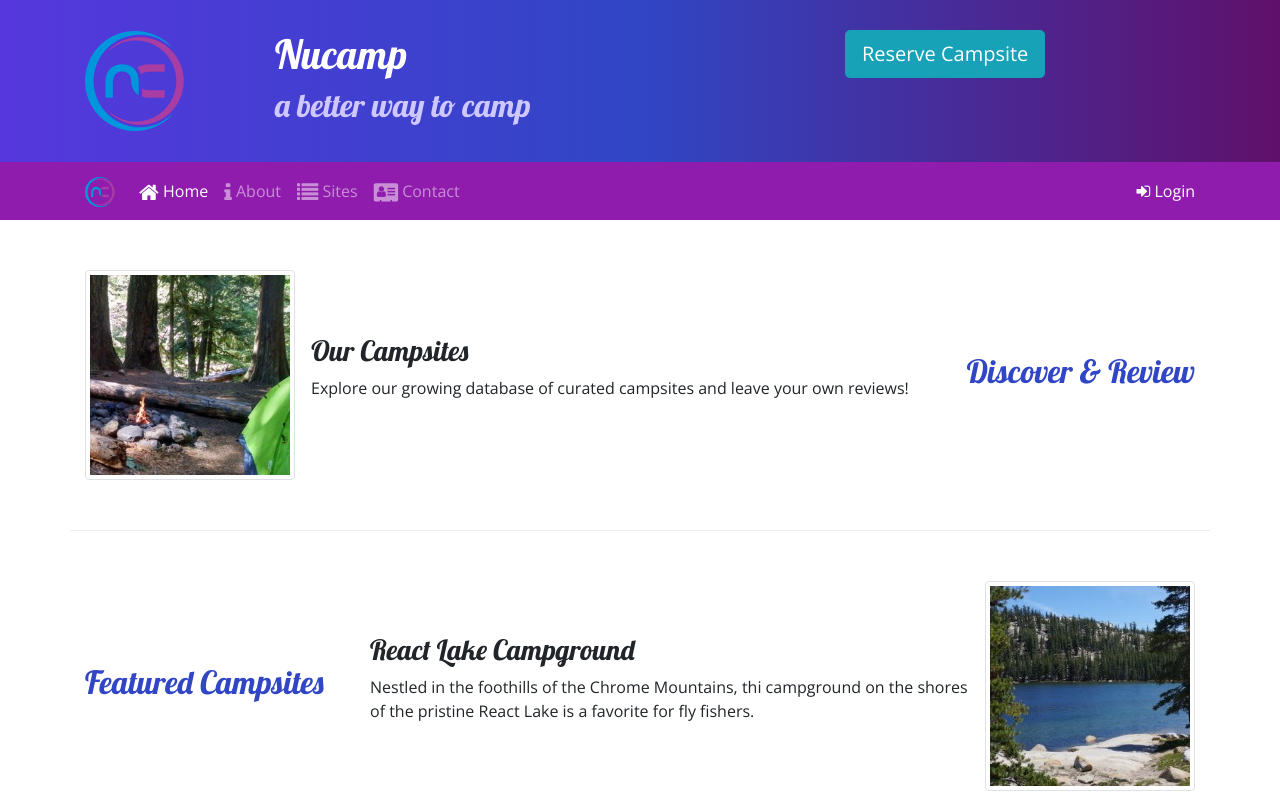
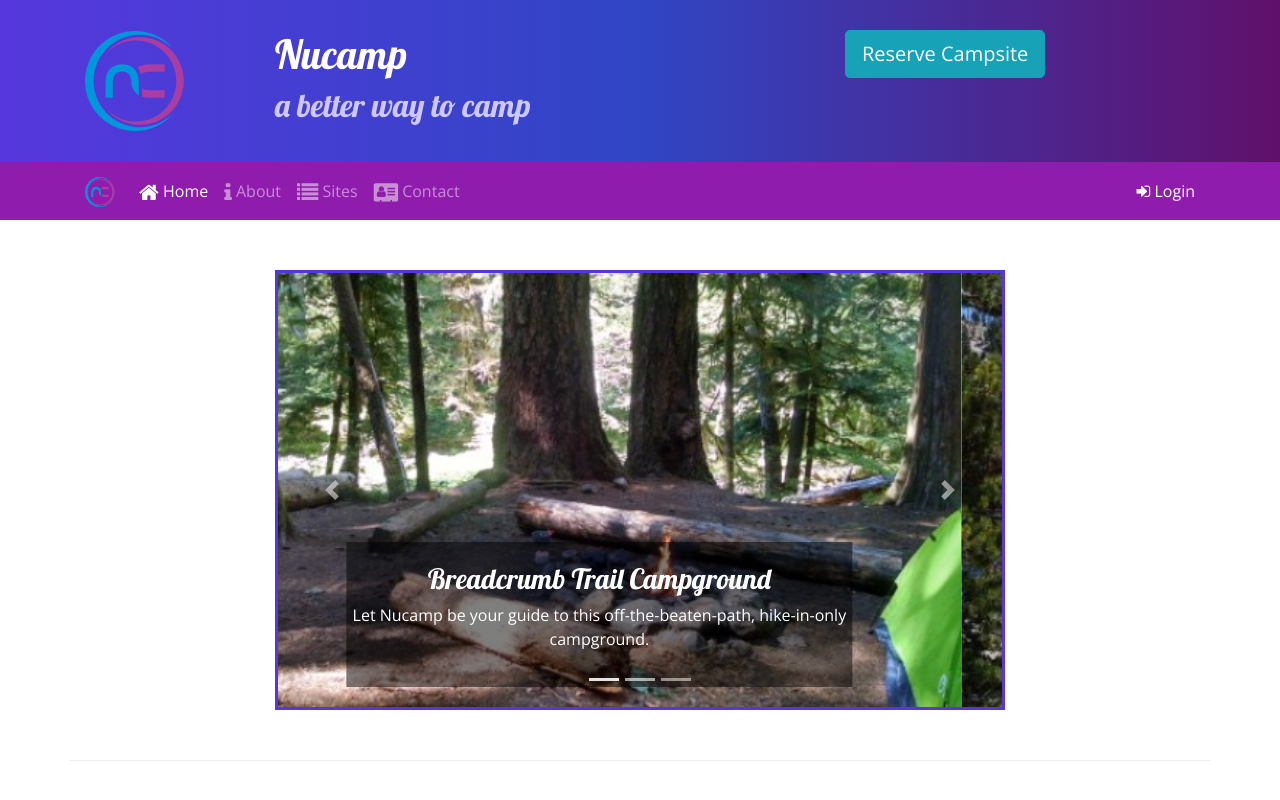
Before and after one commit to monaeem118/first-bootstrap-project, a website: page index.html in a window 1280 px wide. Shown: the top 800 px of the page. Drawn offline with nearby package versions, Linux system fonts and the light colour scheme.

Commit message:
Carousel

```diff
--- a/css/styles.css
+++ b/css/styles.css
@@ -54,3 +54,11 @@ a:hover {
   color: inherit;
   text-decoration: none;
 }
+
+.carousel-caption {
+  background-color: rgba(0, 0, 0, 0.5);
+}
+
+.carousel {
+  border: solid #5637dd;
+}
--- a/index.html
+++ b/index.html
@@ -130,6 +130,48 @@
     </div>
 
     <div class="container">
+        <div class="row row-content">
+            <div class="col-md-8 mx-auto">
+                <div id="homeCarousel" class="carousel slide" data-ride="carousel">
+                    <ol class="carousel-indicators">
+                        <li data-target="#homeCarousel" data-slide-to="0" class="active"></li>
+                        <li data-target="#homeCarousel" data-slide-to="1"></li>
+                        <li data-target="#homeCarousel" data-slide-to="2"></li>
+                    </ol>
+                    <div class="carousel-inner">
+                        <div class="carousel-item active">
+                            <img class="d-block w-100" src="img/breadcrumb-trail.jpg" alt="Breadcrumb Trail Campground"/>
+                            <div class="carousel-caption">
+                                <h3>Breadcrumb Trail Campground</h3>
+                                <p class="d-none d-sm-block">Let Nucamp be your guide to this off-the-beaten-path, hike-in-only campground.</p>
+                            </div>
+                        </div>
+                        <div class="carousel-item">
+                            <img class="d-block w-100" src="img/react-lake.jpg" alt="React Lake Campground" />
+                            <div class="carousel-caption">
+                                <h3>React Lake Campground</h3>
+                                <p class="d-none d-sm-block">Nestled in the foothills of the Chrome Mountains, this campground on the shores of the pristine React Lake is a favorite for fly fishers.</p>
+                            </div>
+                        </div>
+                        <div class="carousel-item">
+                            <img class="d-block w-100" src="img/chrome-river.jpg" alt="Chrome River Campground" />
+                            <div class="carousel-caption">
+                                <h3>Chrome River Campground</h3>
+                                <p class="d-none d-sm-block">Spend a few sunny days and starry nights beneath a canopy of old-growth firs at this enchanting spot by the Chrome River.</p>
+                            </div>
+                        </div>
+                    </div>
+                    <a class="carousel-control-prev" href="#homeCarousel" role="button" data-slide="prev">
+                        <span class="carousel-control-prev-icon"></span>
+                        <span class="sr-only">Previous</span>
+                    </a>
+                    <a class="carousel-control-next" href="#homeCarousel" role="button" data-slide="next">
+                        <span class="carousel-control-next-icon"></span>
+                        <span class="sr-only">Next</span>
+                    </a>
+                </div>
+            </div>
+        </div>
         <div class="row row-content align-items-center">
             <div class="col-sm-4 order-sm-last col-md-3">
                 <h2 class="text-sm-right">Discover & Review</h2>
```
Lines whose indentation alone changed are shown as unchanged.
